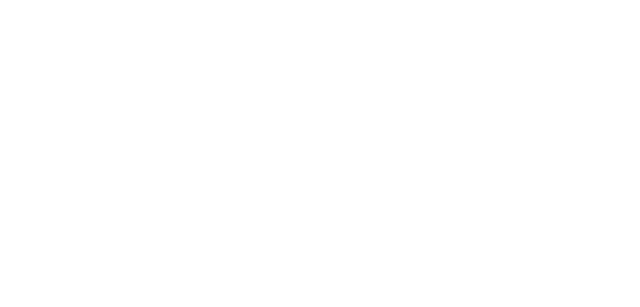
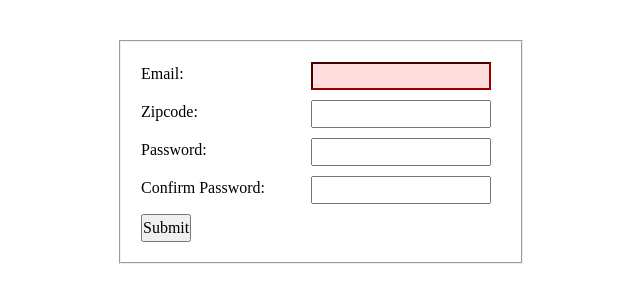
Before and after one commit to wuliuqi30/ubiquitous-garbanzo, a website built with webpack: page src/template.html in a window 1280 px wide. Shown: the whole page, without its empty margins (319-959 px from the left). Built offline with nearby package versions, Linux system fonts and the light colour scheme.

Commit message:
Implement error info box for email and zipcode

```diff
--- a/src/index.js
+++ b/src/index.js
@@ -1,3 +1,40 @@
 // index.js
 import "./styles.css";
 console.log('Hello World!');
+
+const emailInput = document.querySelector('#email');
+const emailRegex = '\\w{1,20}@\\w{1,20}.\[A-Za-z]{2,4}';
+emailInput.setAttribute('pattern',emailRegex)
+const emailError = document.querySelector('#email + span.error');
+
+const zipcodeInput = document.querySelector('#zipcode');
+const zipcodeRegex = '\\d{5}(-\\d{4})?';
+zipcodeInput.setAttribute('pattern',zipcodeRegex)
+const zipcodeError = document.querySelector('#zipcode + span.error');
+
+
+addEventListenerToInput(emailInput,emailError);
+
+addEventListenerToInput(zipcodeInput,zipcodeError);
+
+
+function addEventListenerToInput(inputHTMLELement, errorHTMLELement){
+    inputHTMLELement.addEventListener('input',()=>{
+        if(inputHTMLELement.validity.valid){
+            errorHTMLELement.textContent = '';
+            errorHTMLELement.className = 'error';
+        } else {
+            showErrors(errorHTMLELement,inputHTMLELement);
+        }
+    })
+}
+
+
+function showErrors(htmlErrorElement,htmlInputElement){
+    // makes visible error message box for the chosen html element
+    console.log('here');
+    htmlErrorElement.className = "error active";
+    if(htmlInputElement.validity.patternMismatch){
+        htmlErrorElement.textContent = 'Incorrect Email pattern! Must be like john@gmail.com'
+    }
+}
--- a/src/styles.css
+++ b/src/styles.css
@@ -35,24 +35,47 @@ p, h1, h2, h3, h4, h5, h6 {
 :root {
     font-size: 16px;
     --page-width: 750px;
-
-    color: rgb(29, 29, 181);
+    --input-left-position:10px;
+    --input-width: 180px;
 }
 
-body {
+.content-container {
+    display:flex;
+    justify-content: center;
+    align-items: center;
+    /* width: 1000px; */
 
 }
 
-header {
+.form{
+    margin: 40px;
 
 }
 
-p {
+fieldset{
+
+    display: grid;
+    grid-template-columns: 160px var(--input-width) 0px;
+    grid-auto-rows:auto;
+
+    gap: 10px;
+    width: 400px;
+    justify-items: start;
+
+    overflow:visible;
+
+    padding: 20px;
 
 }
 
-#content {
+input:invalid{
+    border-color: #900;
+  background-color: #fdd;
+}
 
+
+.text-input{
+    width: var(--input-width);
 }
 
 h1 {
@@ -63,6 +86,25 @@ h2 {
     font-size: 2rem;
 }
 
+/* This is the style of our error messages */
+.error {
+    /* width: 100%; */
+    padding: 0;
+
+    font-size: 80%;
+    color: white;
+    background-color: #900;
+    border-radius: 0 0 5px 5px;
+
+    box-sizing: border-box;
+
+    white-space:nowrap;
+
+  }
+
+.error.active {
+    padding: 0.3em;
+}
 
 
 @media (max-width: 425px) {
--- a/src/template.html
+++ b/src/template.html
@@ -5,9 +5,32 @@
     <meta charset="UTF-8">
     <meta name="viewport" content="width=device-width, initial-scale=1.0">
     <title>Template</title>
+
 </head>
 
 <body>
+
+    <section class="content-container">
+        <form class="form" novalidate>
+            <fieldset>
+                <label for="email">Email:</label>
+                <input id="email" type="text" class="text-input" name="email-out" required/>
+
+                <span class="error" aria-live="polite"></span>
+                <label for="zipcode">Zipcode:</label>
+                <input id="zipcode" type="text" class="text-input" name="zipcode-out" />
+                <span class="error" aria-live="polite"></span>
+                <label for="pw">Password:</label>
+                <input id="pw" type="text" class="text-input" name="pw-out" />
+                <span class="error" aria-live="polite"></span>
+                <label for="pw-confirm">Confirm Password:</label>
+                <input id="pw-confirm" type="text" class="text-input" name="pw-confirm-out" />
+                <span class="error" aria-live="polite"></span>
+                <button type="submit">Submit</button>
+            </fieldset>
+
+        </form>
+    </section>
 </body>
 
 </html>
```
